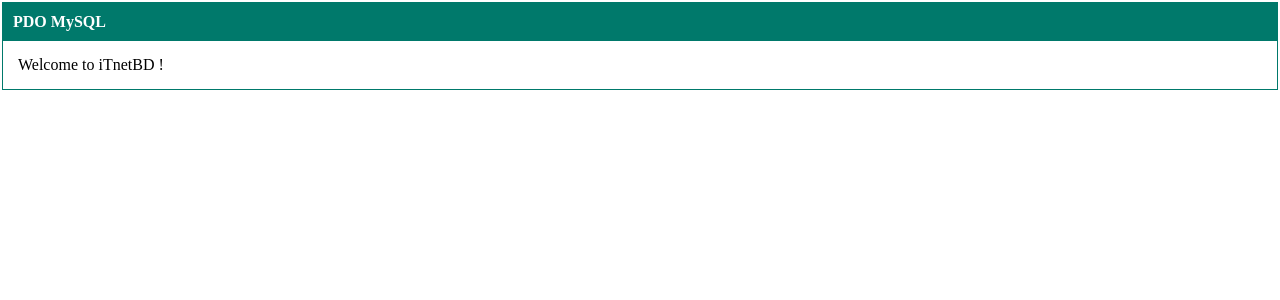
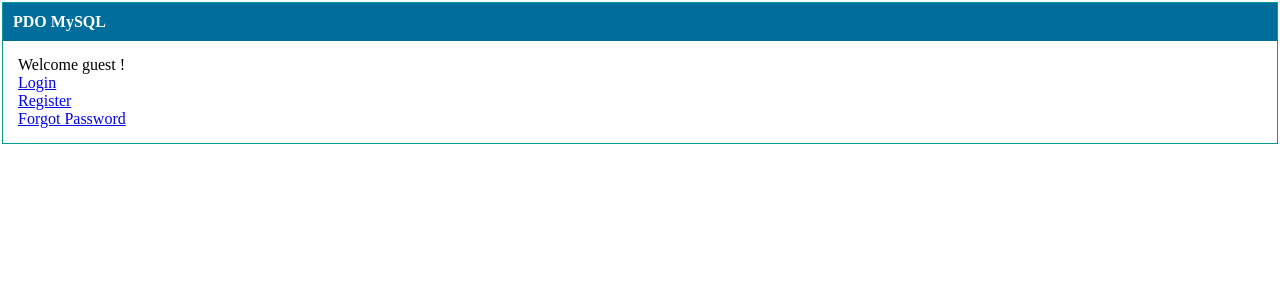
Before and after one commit to mdobydullah/pdo-mysql-login-register, a PHP site: page / in a window 1280 px wide. Shown: the top 300 px of the page. Run offline with PHP 8.4, Linux system fonts and the light colour scheme.

Commit message:
Update index.php

```diff
--- a/index.php
+++ b/index.php
@@ -1,5 +1,5 @@
 <html>
-<head><title>PDO Login & Register Using PDO MySQL</title></head>
+<head><title>PDO MySQL</title></head>
 	<style>
 	html, body {
 		margin: 1px;
@@ -8,15 +8,19 @@
 	</style>
 <body>
 	<div align="center">
-		<div style=" border: solid 1px #00796b; " align="left">
+		<div style=" border: solid 1px #079B96; " align="left">
 			<?php
 				if(isset($errMsg)){
 					echo '<div style="color:#FF0000;text-align:center;font-size:18px;">'.$errMsg.'</div>';
 				}
 			?>
-			<div style="background-color:#00796b; color:#FFFFFF; padding:10px;"><b>PDO MySQL</b></div>
+			<div style="background-color:#006D9C; color:#FFFFFF; padding:10px;"><b>PDO MySQL</b></div>
 			<div style="margin: 15px">
-				Welcome to iTnetBD !
+				Welcome guest !
+				<br>
+				<a href="login.php">Login</a> <br>
+				<a href="register.php">Register</a> <br>
+				<a href="forgot.php">Forgot Password</a>
 			</div>
 		</div>
 	</div>
```
